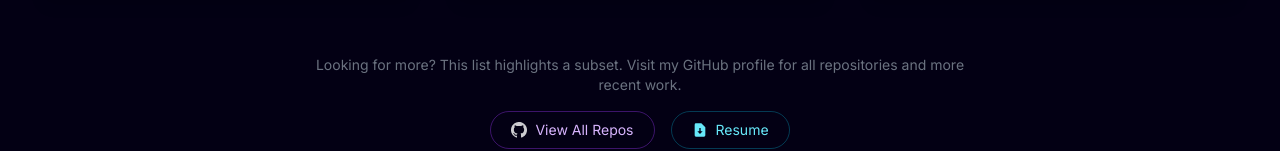
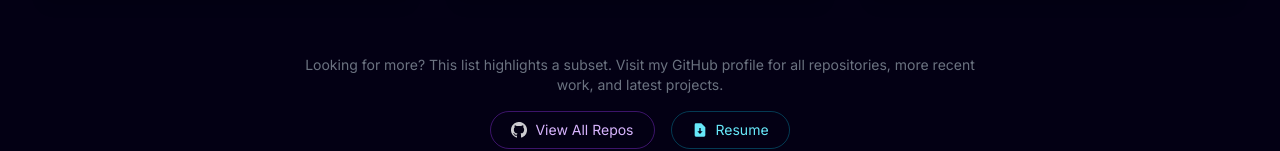
Before and after one commit to khush2808/Space-Portfolio, a Next.js app: page / in a window 1280 px wide. Shown: the part 2960-3111 px from the top of the page. Built offline with nearby package versions, Linux system fonts and the light colour scheme; a web font is replaced by a local one.

Commit message:
feat(projects): update description to include latest projects in GitHub profile link

```diff
--- a/components/main/Projects.tsx
+++ b/components/main/Projects.tsx
@@ -65,7 +65,7 @@ const Projects = () => {
         />
         <div className="col-span-full flex flex-col items-center space-y-4 mt-4">
           <p className="text-center text-gray-500 text-sm max-w-2xl">
-            Looking for more? This list highlights a subset. Visit my GitHub profile for all repositories and more recent work.
+            Looking for more? This list highlights a subset. Visit my GitHub profile for all repositories, more recent work, and latest projects.
           </p>
           <div className="flex items-center gap-4 flex-wrap justify-center">
             <a
```
